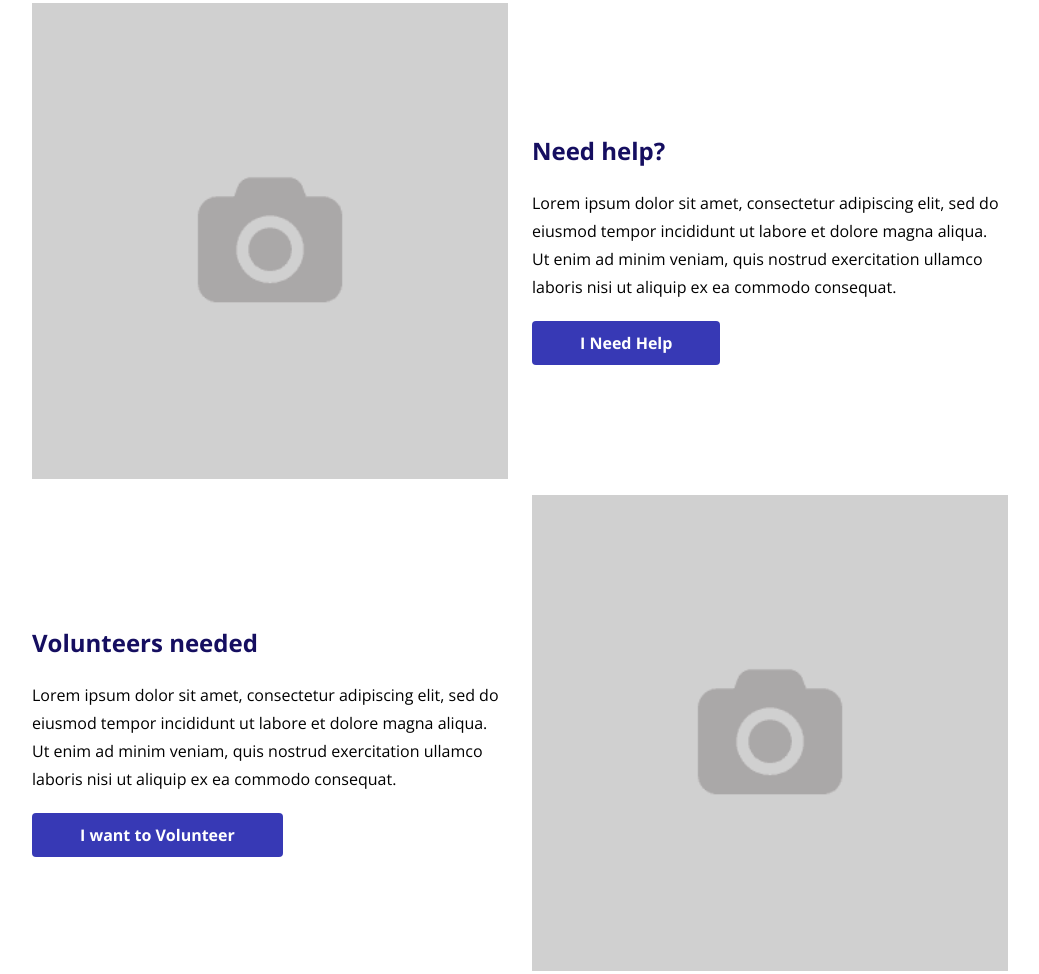
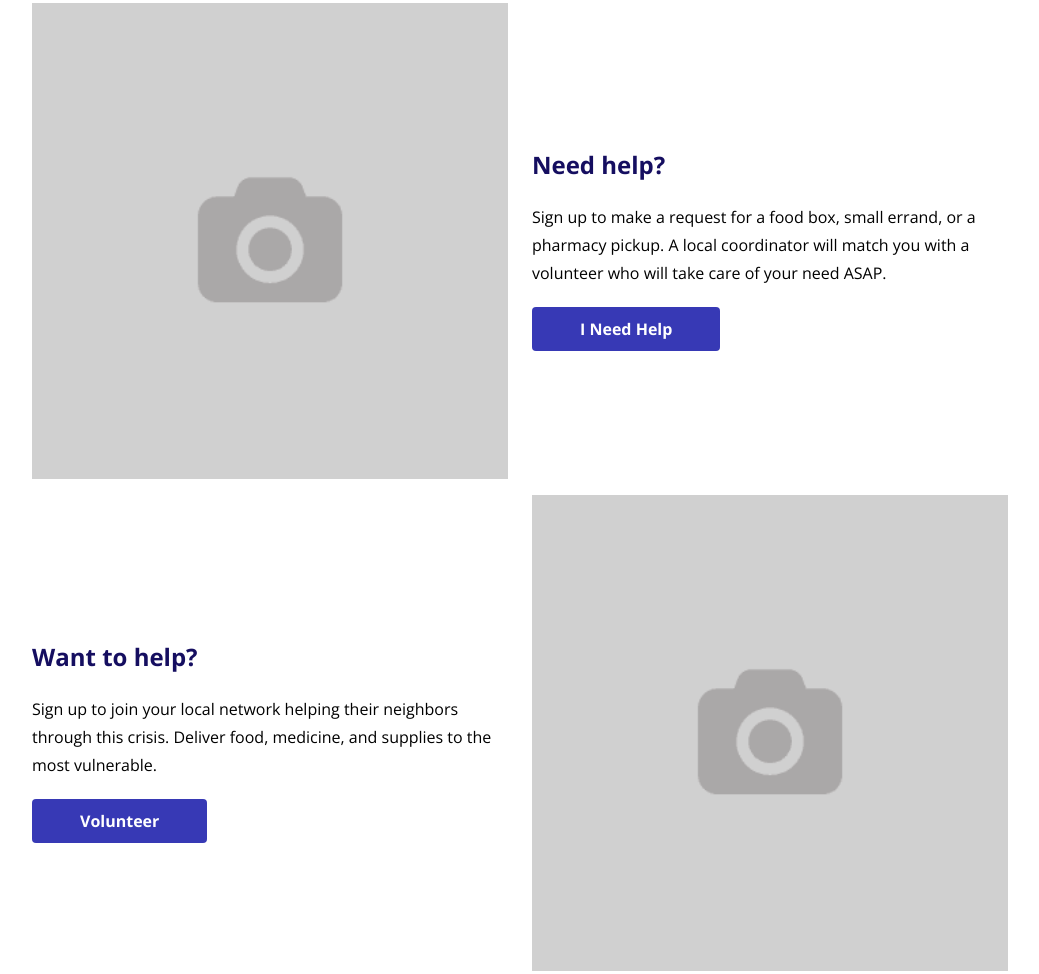
Before and after one commit to factn/resilience-landing-page, a Gatsby site: page / in a window 1280 px wide. Shown: the part 1590-2564 px from the top of the page, without its empty margins (120-1159 px from the left). Built offline with nearby package versions, Linux system fonts and the light colour scheme; Gatsby itself is replaced by a stand-in of ours.

Commit message:
Update Pages “index”

```diff
--- a/src/pages/index.md
+++ b/src/pages/index.md
@@ -5,7 +5,7 @@ hero:
   button:
     - label: I Need Help
       url: http://example.com
-    - label: I want to Volunteer
+    - label: I want to Help
       url: http://example.com
 mission:
   step:
@@ -22,21 +22,17 @@ section:
   row:
     - image: ../img/placeholder.png
       heading: Need help?
-      text: >
-        Lorem ipsum dolor sit amet, consectetur adipiscing elit, sed do eiusmod
-        tempor incididunt ut labore et dolore magna aliqua. Ut enim ad minim
-        veniam, quis nostrud exercitation ullamco laboris nisi ut aliquip ex ea
-        commodo consequat.
+      text: Sign up to make a request for a food box, small errand, or a pharmacy
+        pickup. A local coordinator will match you with a volunteer who will
+        take care of your need ASAP.
       button: I Need Help
       url: https://example.com
     - image: ../img/placeholder.png
-      heading: Volunteers needed
+      heading: Want to help?
       text: >
-        Lorem ipsum dolor sit amet, consectetur adipiscing elit, sed do eiusmod
-        tempor incididunt ut labore et dolore magna aliqua. Ut enim ad minim
-        veniam, quis nostrud exercitation ullamco laboris nisi ut aliquip ex ea
-        commodo consequat.
-      button: I want to Volunteer
+        Sign up to join your local network helping their neighbors through this
+        crisis. Deliver food, medicine, and supplies to the most vulnerable.
+      button: Volunteer
       url: https://example.com
 contribute:
   heading: Other ways to get get involved
@@ -54,7 +50,7 @@ team:
     MutualAid.world is a grassroots crisis response project. We’re a global
     community of developers, designers, project managers, lawyers, data
     scientists, strategists, writers, and translators creating apps to help
-    people help each other
+    people help each other.
   member:
     - image: ../img/placeholder.png
       heading: Krishna
```
